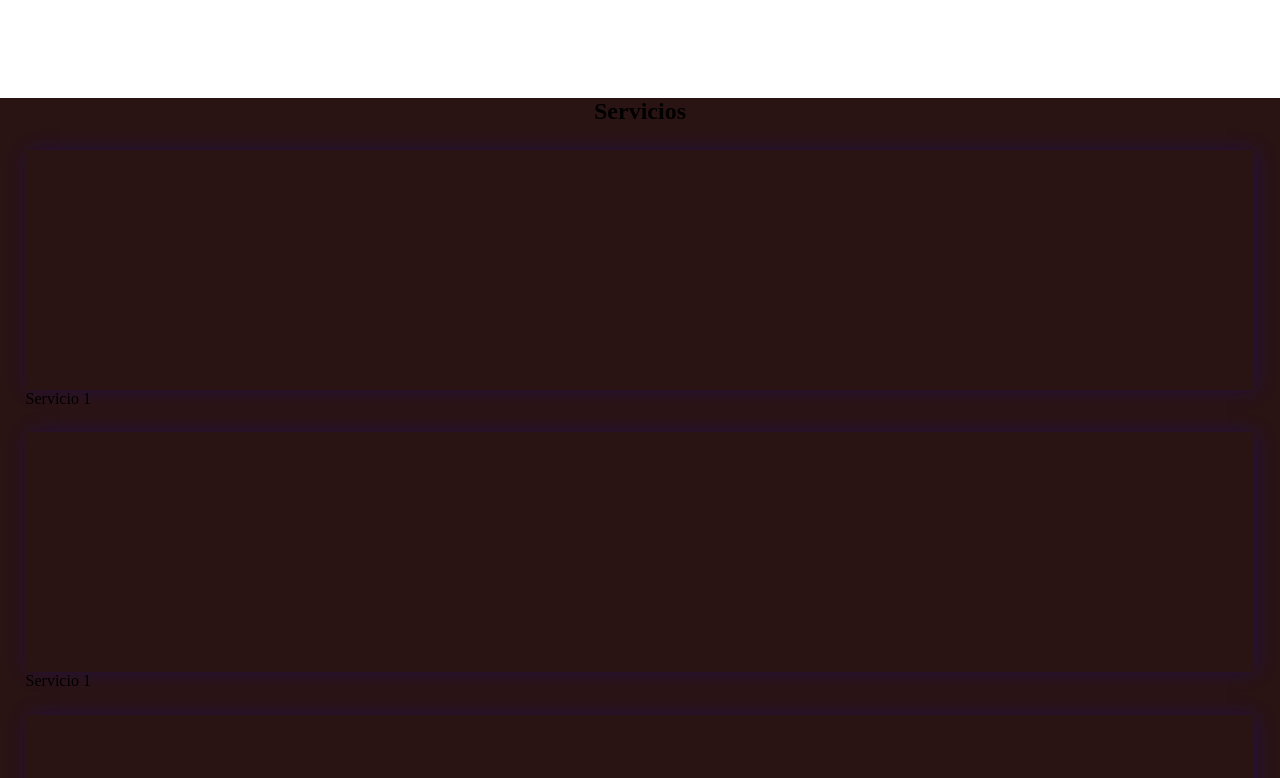
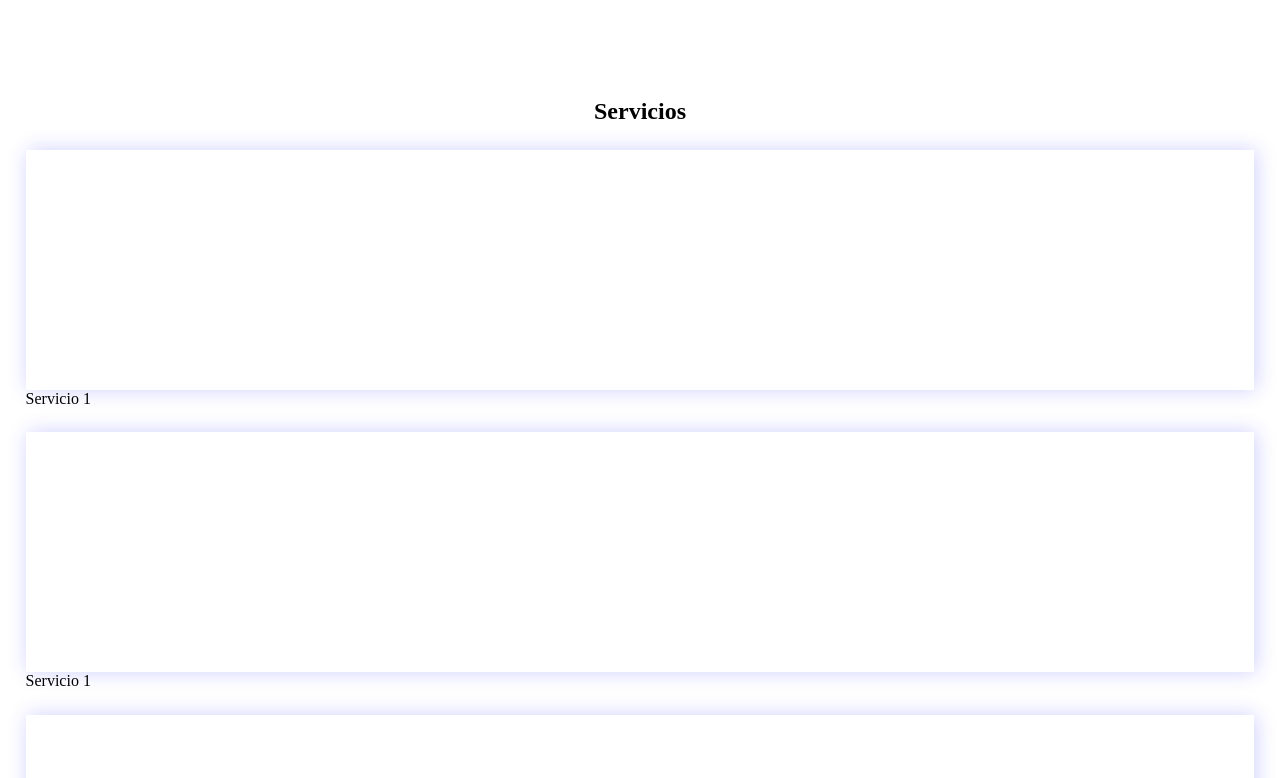
Before and after one commit to David182003/Pueba-2, a plain HTML site: page index.html in a window 1280 px wide. Shown: the part 562-1340 px from the top of the page. Drawn offline with Linux system fonts and the light colour scheme.

Commit message:
Version 11

```diff
--- a/style.css/style.css
+++ b/style.css/style.css
@@ -17,7 +17,7 @@ header{
 }
 main{
     padding: 0% 2% 5% 2%;
-    background-color: rgb(42, 19, 19);
+    background-color: rgb(255, 255, 255);
 }
 #Title-Text{
     font-size: medium;
```
